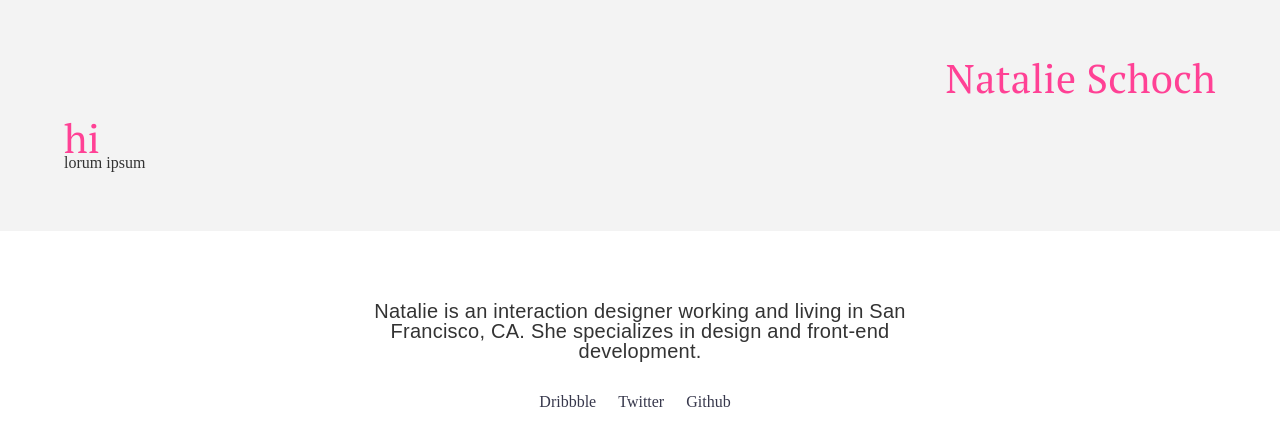
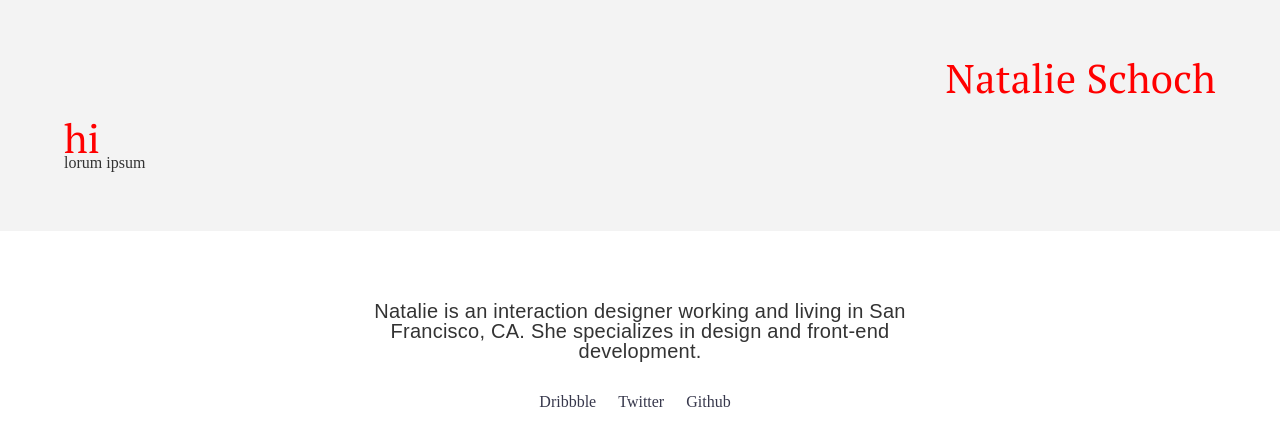
Before and after one commit to nataliefschoch/portfolio, a PHP site: page /gusto.php in a window 1280 px wide. Shown: the top 446 px of the page. Run offline with PHP 8.4, Linux system fonts and the light colour scheme; some libraries are stand-ins or nearby versions.

Commit message:
testing gitignore

```diff
--- a/css/style.css
+++ b/css/style.css
@@ -5,7 +5,7 @@ h1 {
   font-family: "PT Serif", serif;
   letter-spacing: 0.3px;
   line-height: 35px;
-  color: #FF4195; }
+  color: red; }
 
 h3 {
   font-size: 20px;
--- a/css/typography_styles.css
+++ b/css/typography_styles.css
@@ -3,7 +3,7 @@ h1 {
   font-family: "PT Serif", serif;
   letter-spacing: 0.3px;
   line-height: 35px;
-  color: #FF4195; }
+  color: red; }
 
 h3 {
   font-size: 20px;
--- a/css/typography_styles.scss
+++ b/css/typography_styles.scss
@@ -5,7 +5,7 @@ h1 {
 	font-family: $font-family-serif;
 	letter-spacing: 0.3px;
 	line-height: 35px;
-	color: $pink;
+	color: red;
 }
 
 h3 {
```
Also changed, not shown: 3 other files.
